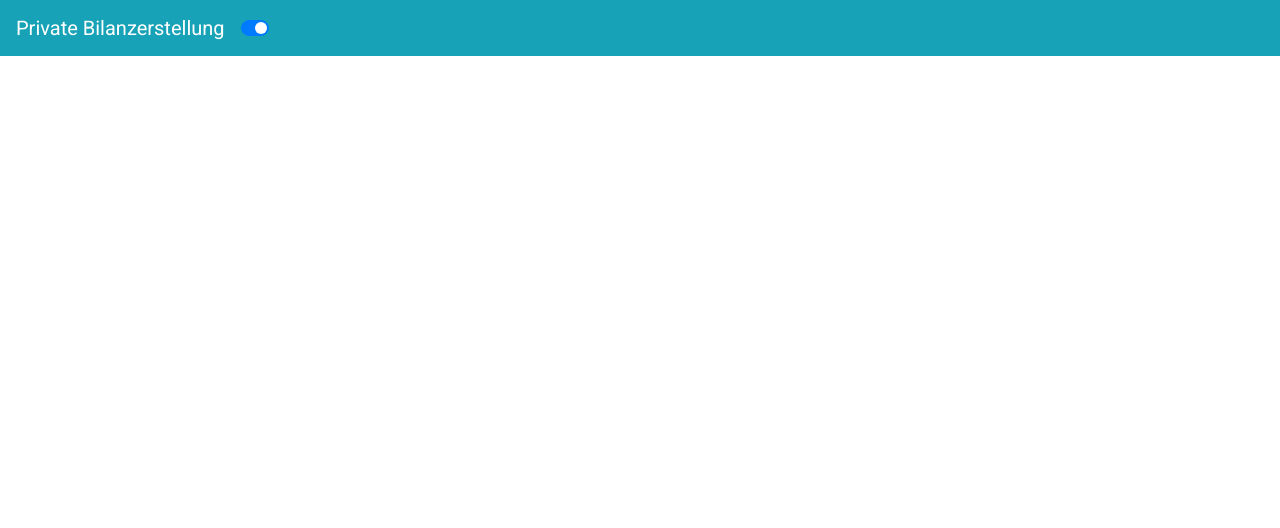
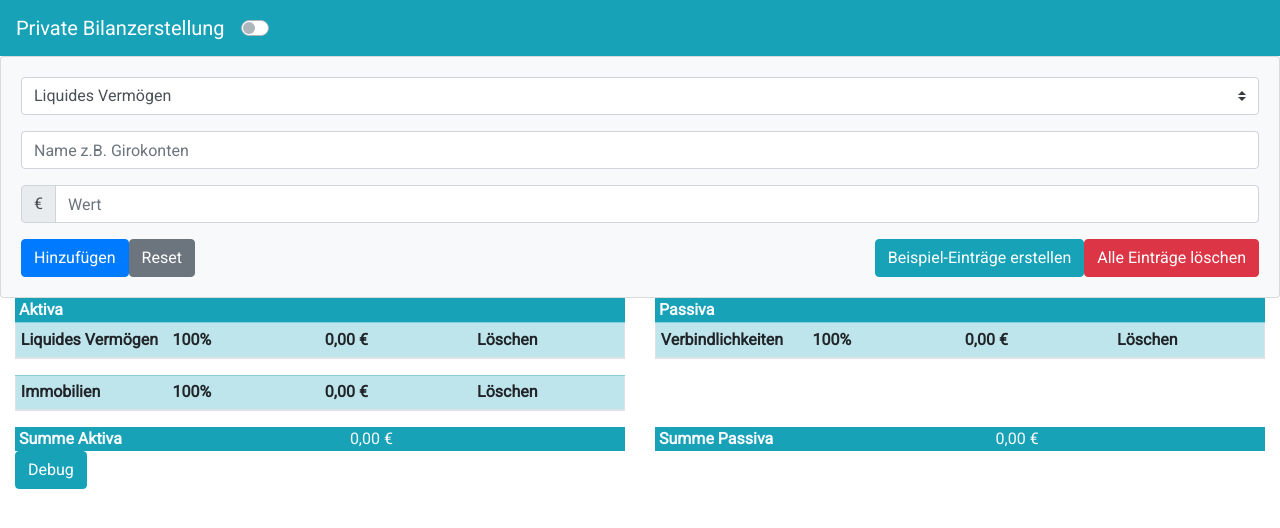
Before and after one commit to afshad1/pbs, a Vue app: page / in a window 1280 px wide. Shown: the top 528 px of the page. Built offline with nearby package versions, Linux system fonts and the light colour scheme.

Commit message:
updated pbsStore with actions, mutations and getters about single point of truth

```diff
--- a/src/App.vue
+++ b/src/App.vue
@@ -32,7 +32,7 @@ export default {
   data() {
     return {
       STORAGE_KEY: 'pbsStorage',
-      cardView: true,
+      cardView: false,
     };
   },
   methods: {
--- a/src/components/PBSCards.vue
+++ b/src/components/PBSCards.vue
@@ -50,11 +50,17 @@ export default {
       };
       return objectLiteral[val];
     },
+    bla() {
+      return pbsStore.dataLocalStorage();
+    },
   },
   computed: {
-    pbsDataLocalStorage() {
-      return pbsStore.dataLocalStorage();
-    },
+    // pbsDataLocalStorage() {
+    //   if (this.pbsdata !== pbsStore.dataLocalStorage()) {
+    //     return pbsStore.dataLocalStorage();
+    //   }
+    //   return this.pbsdata;
+    // },
   },
 };
 </script>
--- a/src/components/PBSTable.vue
+++ b/src/components/PBSTable.vue
@@ -17,7 +17,7 @@
             outlined small fixed
             stacked="sm"
             :fields="fields"
-            :items="pbsDataLocalStorage"
+            :items="pbsData"
             v-if="type.cat === k.value"
             :filter="type.value"
             :filter-function="filterPbs"
@@ -71,12 +71,20 @@
           </div>
         </b-col>
       </b-row>
+      <b-button class="float-left" type="button" @click="debugInfo" variant="info">
+        Debug
+      </b-button>
     </b-container>
   </div>
 </template>
 
 <script>
-import { pbsStore, mutations } from '@/pbsStore';
+import {
+  getters,
+  actions,
+  pbsStore,
+  mutations,
+} from '@/pbsStore';
 
 export default {
   name: 'PBSTable',
@@ -118,6 +126,10 @@ export default {
     };
   },
   methods: {
+    debugInfo() {
+      console.log(this.pbsDataLocalStorage);
+      console.log(getters.pbsData());
+    },
     deleteAktiva(item) {
       mutations.deletePbsData(item);
     },
@@ -149,6 +161,8 @@ export default {
       this.cats[index].sum = catSum;
       return this.formatCurrency(catSum);
     },
+    ...mutations,
+    ...actions,
     // On select row event
     // onRowSelected(items) {
     //   console.log(items);
@@ -177,8 +191,18 @@ export default {
     //   return distinct;
     // },
     pbsDataLocalStorage() {
-      return pbsStore.dataLocalStorage();
+      const baba = pbsStore.dataLocalStorage();
+      return baba;
     },
+    //  setting computed variable from getter in pbsStore
+    pbsData() {
+      return getters.pbsData();
+    },
+    ...getters, // pbsData()
+  },
+  created() {
+    // fetching data from pbsStore at creation
+    this.fetchDataFromLocalStorage();
   },
 };
 </script>
--- a/src/pbsStore.js
+++ b/src/pbsStore.js
@@ -42,9 +42,9 @@ export const pbsStore = Vue.observable({
   ],
   // Get data from localStorage
   dataLocalStorage() {
-    if (localStorage.getItem(pbsStore.STORAGE_KEY)) {
-      this.data = JSON.parse(localStorage.getItem(pbsStore.STORAGE_KEY) || []);
-    }
+    // if (localStorage.getItem(pbsStore.STORAGE_KEY)) {
+    //   this.data = JSON.parse(localStorage.getItem(pbsStore.STORAGE_KEY) || []);
+    // }
     return this.data;
   },
   getTypeText(type) {
@@ -58,7 +58,17 @@ export const pbsStore = Vue.observable({
   },
 });
 
+export const getters = {
+  pbsData: () => pbsStore.data,
+};
+
 export const mutations = {
+  // set data to single point of truth and localStorage
+  setData(data) {
+    pbsStore.data = data;
+    localStorage.setItem(pbsStore.STORAGE_KEY, JSON.stringify(data));
+  },
+
   // set data to localStorage
   setPbsData(data) {
     localStorage.setItem(pbsStore.STORAGE_KEY, JSON.stringify(data));
@@ -73,7 +83,8 @@ export const mutations = {
     const { id } = item;
     const index = pbsStore.data.map((x) => x.id).indexOf(id);
     pbsStore.data.splice(index, 1);
-    this.setPbsData(pbsStore.data);
+    this.setData(pbsStore.data);
+    // this.setPbsData(pbsStore.data);
   },
   deletePbsAll() {
     // delete all pbs data
@@ -81,3 +92,13 @@ export const mutations = {
     this.setPbsData(pbsStore.data);
   },
 };
+
+export const actions = {
+  fetchDataFromLocalStorage() {
+    let res = [];
+    if (localStorage.getItem(pbsStore.STORAGE_KEY)) {
+      res = JSON.parse(localStorage.getItem(pbsStore.STORAGE_KEY) || []);
+    }
+    return mutations.setData(res);
+  },
+};
```
